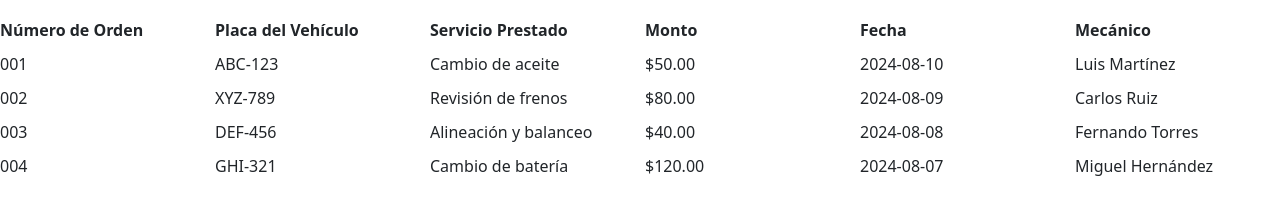
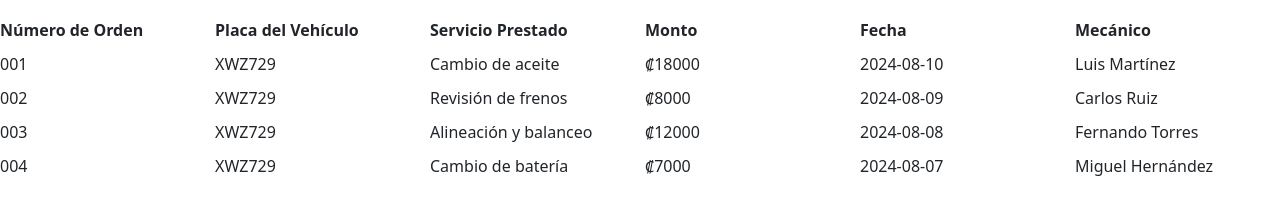
Before and after one commit to bacosta30762/ProyectoFinalFidelitasUser, a React (Create React App) app in the folder web-page-lubricentro-User/: page /orden/lista in a window 1280 px wide. Shown: the part 376-590 px from the top of the page. Built offline with nearby package versions, Linux system fonts and the light colour scheme.

Commit message:
Arreglo Ordenes
Arreglo Ordenes

```diff
--- a/web-page-lubricentro-User/src/components/mecanico/MechanicOrdenList.jsx
+++ b/web-page-lubricentro-User/src/components/mecanico/MechanicOrdenList.jsx
@@ -9,40 +9,40 @@ const MechanicOrdenList = () => {
     {
       id: 1,
       numeroOrden: "001",
-      placaVehiculo: "ABC-123",
+      placaVehiculo: "TTG854",
       servicio: "Cambio de aceite",
       cliente: "Juan Pérez",
-      monto: "$50.00",
+      monto: "₡18000",
       fecha: "2024-08-10",
       mecanico: "Luis Martínez",
     },
     {
       id: 2,
       numeroOrden: "002",
-      placaVehiculo: "XYZ-789",
+      placaVehiculo: "GHB548",
       servicio: "Revisión de frenos",
       cliente: "María López",
-      monto: "$80.00",
+      monto: "₡8000",
       fecha: "2024-08-09",
       mecanico: "Carlos Ruiz",
     },
     {
       id: 3,
       numeroOrden: "003",
-      placaVehiculo: "DEF-456",
+      placaVehiculo: "JHT358",
       servicio: "Alineación y balanceo",
       cliente: "Carlos Gómez",
-      monto: "$40.00",
+      monto: "₡12000",
       fecha: "2024-08-08",
       mecanico: "Luis Martínez",
     },
     {
       id: 4,
       numeroOrden: "004",
-      placaVehiculo: "GHI-321",
+      placaVehiculo: "GHI341",
       servicio: "Cambio de batería",
       cliente: "Ana Fernández",
-      monto: "$120.00",
+      monto: "₡7000",
       fecha: "2024-08-07",
       mecanico: "Miguel Hernández",
     },
--- a/web-page-lubricentro-User/src/components/orden/FakeOrdenList.jsx
+++ b/web-page-lubricentro-User/src/components/orden/FakeOrdenList.jsx
@@ -9,36 +9,36 @@ const FakeOrdenList = () => {
     {
       id: 1,
       numeroOrden: "001",
-      placaVehiculo: "ABC-123",
+      placaVehiculo: "XWZ729",
       servicio: "Cambio de aceite",
-      monto: "$50.00",
+      monto: "₡18000",
       fecha: "2024-08-10",
       mecanico: "Luis Martínez",
     },
     {
       id: 2,
       numeroOrden: "002",
-      placaVehiculo: "XYZ-789",
+      placaVehiculo: "XWZ729",
       servicio: "Revisión de frenos",
-      monto: "$80.00",
+      monto: "₡8000",
       fecha: "2024-08-09",
       mecanico: "Carlos Ruiz",
     },
     {
       id: 3,
       numeroOrden: "003",
-      placaVehiculo: "DEF-456",
+      placaVehiculo: "XWZ729",
       servicio: "Alineación y balanceo",
-      monto: "$40.00",
+      monto: "₡12000",
       fecha: "2024-08-08",
       mecanico: "Fernando Torres",
     },
     {
       id: 4,
       numeroOrden: "004",
-      placaVehiculo: "GHI-321",
+      placaVehiculo: "XWZ729",
       servicio: "Cambio de batería",
-      monto: "$120.00",
+      monto: "₡7000",
       fecha: "2024-08-07",
       mecanico: "Miguel Hernández",
     },
```
